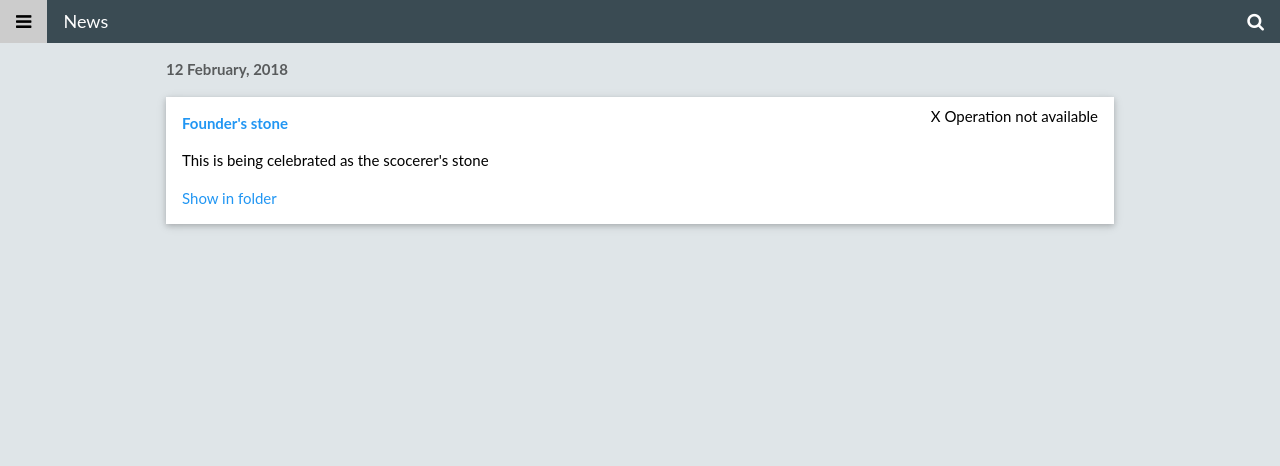
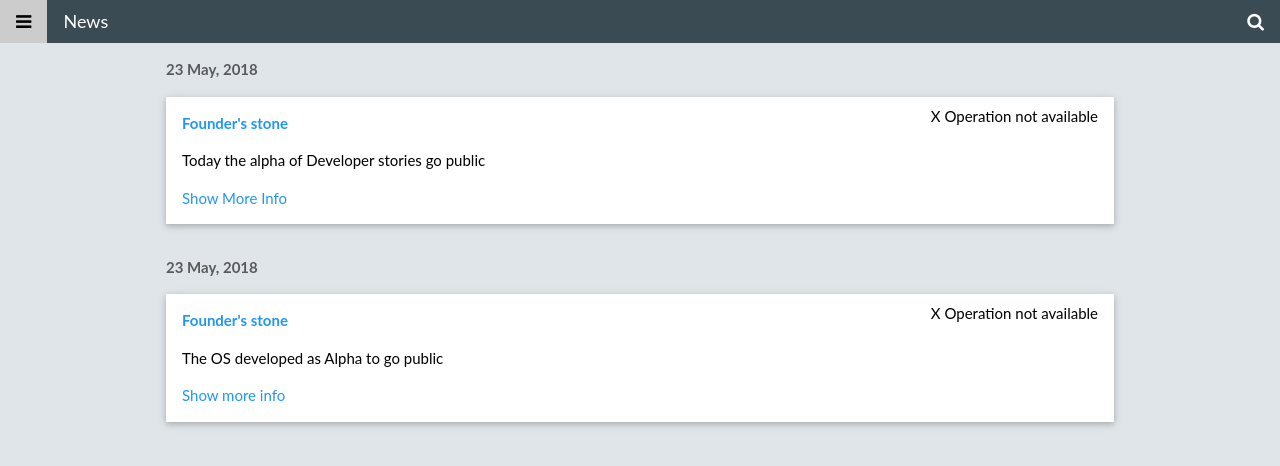
Before and after one commit to Adysenlab/Adysenlab.github.io, a plain HTML site: page pages/news.html in a window 1280 px wide. Drawn offline with Linux system fonts and the light colour scheme.

Commit message:
may 23 rd relaese sheduled ... getting ready

```diff
--- a/pages/news.html
+++ b/pages/news.html
@@ -12,7 +12,7 @@
         <a href="../index.html">Home</a>
         <a href="#">News</a>
         <a href="CommingSoon.html">Clients</a>
-        <a href="Ping.html">Circulars</a>
+        <a href="#">Circulars</a>
       </div>
 <div style="min-width:400px">
 
@@ -27,16 +27,31 @@
 
 
 <div class="w3-container w3-content">
- <p class="w3-opacity"><b>12 February, 2018</b></p>
+ <p class="w3-opacity"><b>23 May, 2018</b></p>
  <div class="w3-panel w3-white w3-card w3-display-container">
     <span class="w3-display-topright w3-padding w3-hover-red ">X
         <span class="tooltiptext">Operation not available</span>
     </span>
 
    <p class="w3-text-blue"><b>Founder's stone</b></p>
-   <p>This is being celebrated as the scocerer's stone</p>
-   <p class="w3-text-blue">Show in folder</p>
+   <p> Today the alpha of Developer stories go public</p>
+   <p class="w3-text-blue">Show More Info</p>
  </div>
+ </div>
+
+
+ <div class="w3-container w3-content">
+        <p class="w3-opacity"><b>23 May, 2018</b></p>
+        <div class="w3-panel w3-white w3-card w3-display-container">
+           <span class="w3-display-topright w3-padding w3-hover-red ">X
+               <span class="tooltiptext">Operation not available</span>
+           </span>
+
+          <p class="w3-text-blue"><b>Founder's stone</b></p>
+          <p>The OS developed as Alpha to go public</p>
+          <p class="w3-text-blue">Show more info</p>
+        </div>
+</div>
  <!--
  <p class="w3-opacity"><b>Yesterday</b></p>
  <div class="w3-panel w3-white w3-card w3-display-container">
```
Also changed, not shown: index.html (+7 -7 lines), images/aham-katha.png (added).
